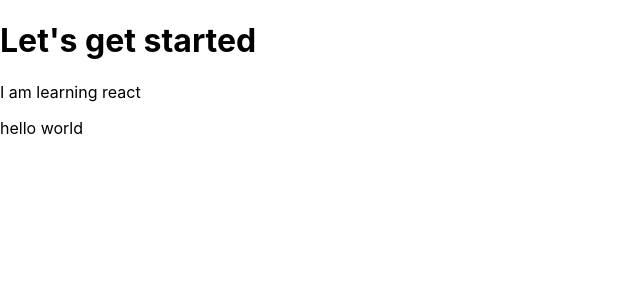
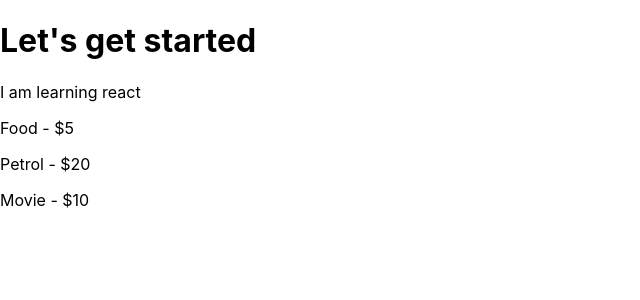
Before and after one commit to sidaswal7/react-one, a React (Create React App) app: page / in a window 1280 px wide. Shown: the top 300 px of the page, without its empty margins (0-640 px from the left). Built offline with nearby package versions, Linux system fonts and the light colour scheme.

Commit message:
used custom component

```diff
--- a/src/App.js
+++ b/src/App.js
@@ -1,10 +1,11 @@
+import ExpenseItem from "./components/ExpenseItem";
 
 function App() {
   return (
     <div>
      <h1>Let's get started</h1>
      <p>I am learning react</p>
-     <p>hello world</p>
+     <ExpenseItem/>
     </div>
   );
 }
--- /dev/null
+++ b/src/components/ExpenseItem.js
@@ -0,0 +1,11 @@
+function ExpenseItem(){
+    return(
+        <div>
+            <p>Food - $5</p>
+            <p>Petrol - $20</p>
+            <p>Movie - $10</p>
+        </div>
+    )
+}
+
+export default ExpenseItem;
```
